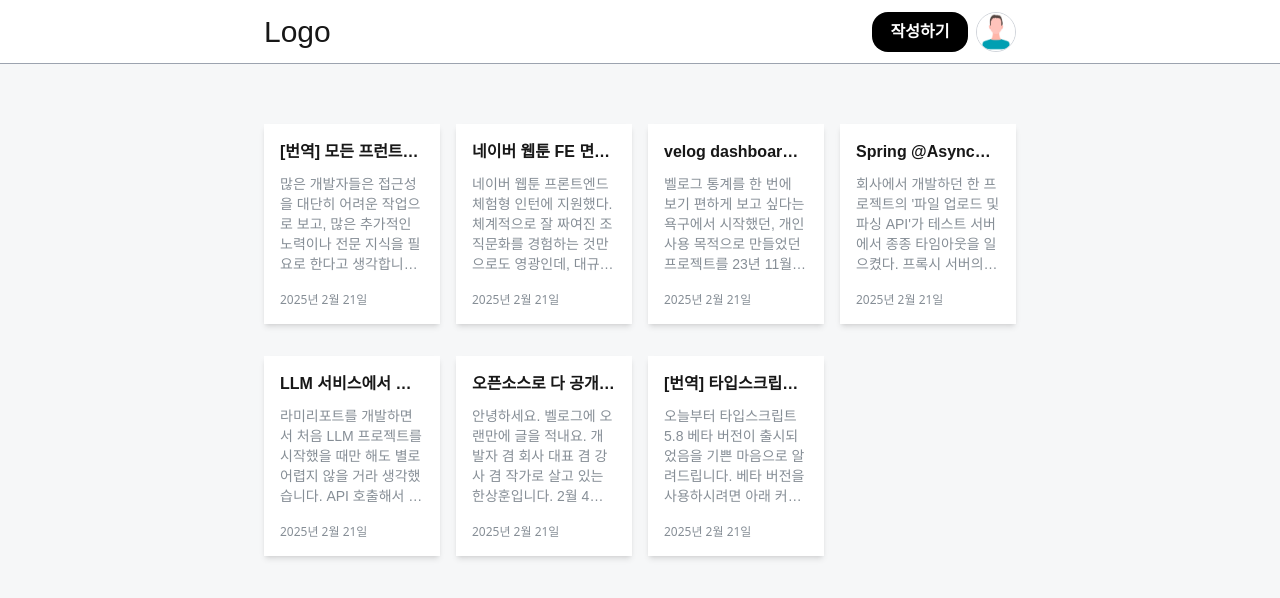
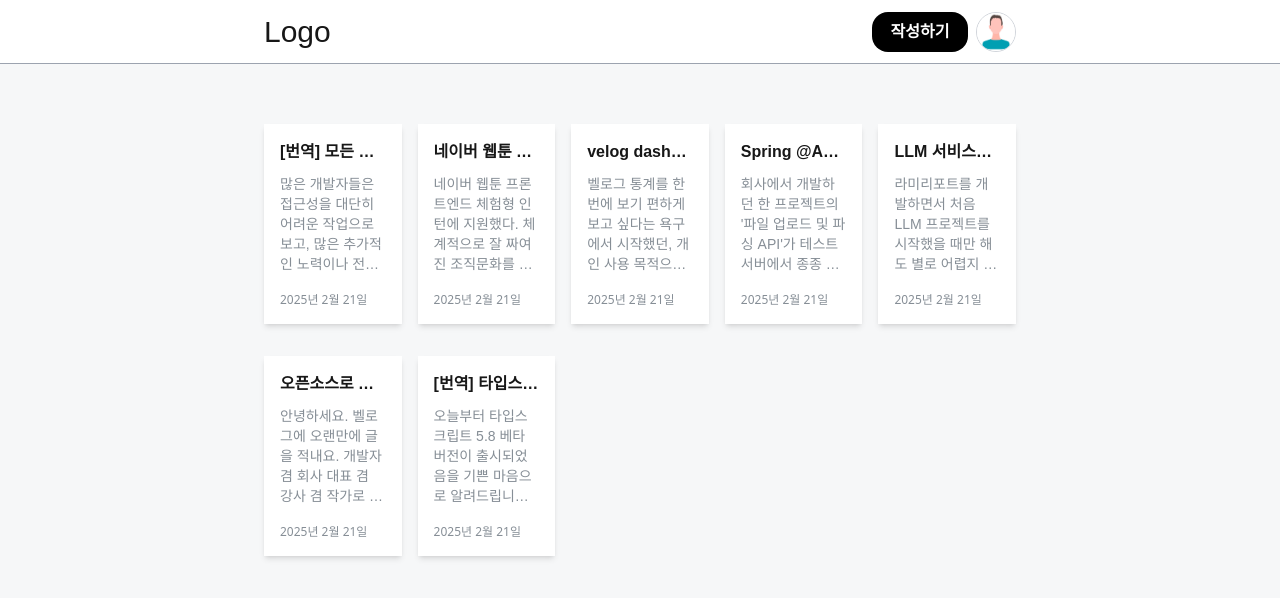
Before and after one commit to RyuJaeJeong/next-blog, a Next.js app: page /list in a window 1280 px wide. Shown: the top 598 px of the page. Built offline with nearby package versions, Linux system fonts and the light colour scheme.

Commit message:
feat: Navbar 버튼 기능 추가
1. useRouter 추가
2. 버튼 클릭시 write/page 이동 하도록 수정

2025-03-05 21:58:00

```diff
--- a/src/app/list/page.js
+++ b/src/app/list/page.js
@@ -1,3 +1,5 @@
+import Card from "@/src/components/Card";
+
 export default function List() {
     const list = [
         {
@@ -46,23 +48,11 @@ export default function List() {
     ]
     return (
         <div className={"w-4/5 md:w-3/5 h-full mx-auto px-2 py-10"}>
-            <div className={"grid lg:grid-cols-3 xl:grid-cols-4 md:gap-x-4 gap-y-4 xl:gap-y-8 w-full h-auto py-5"}>
+            <div className={"grid lg:grid-cols-3 xl:grid-cols-5 md:gap-x-4 gap-y-4 xl:gap-y-8 w-full h-auto py-5"}>
                 {
                     list.map((data, key)=>{
                         return (
-                            <div className={"overflow-hidden h-[12.5rem] bg-white px-4 py-4 shadow-md cursor-pointer lg:transition lg:duration-300 lg:hover:-translate-y-3"} key={key}>
-                                <div className={"w-full h-1/5 text-base font-bold truncate"}>
-                                   {data.title}
-                                </div>
-                                <div className={"w-full h-3/5 line-clamp-5 text-sm font-2 "}>
-                                    {data.contents}
-                                </div>
-                                <div className={"w-full h-1/5 overflow-hidden flex items-end"}>
-                                    <p className={"text-xs overflow-ellipsis font-sans font-2"}>
-                                        {data.date}
-                                    </p>
-                                </div>
-                            </div>
+                            <Card title={data.title} contents={data.contents} date={data.date} index={key} key={key} />
                         )
                     })
                 }
```
Also changed, not shown: src/components/Navbar.jsx (+4 -1 lines).
